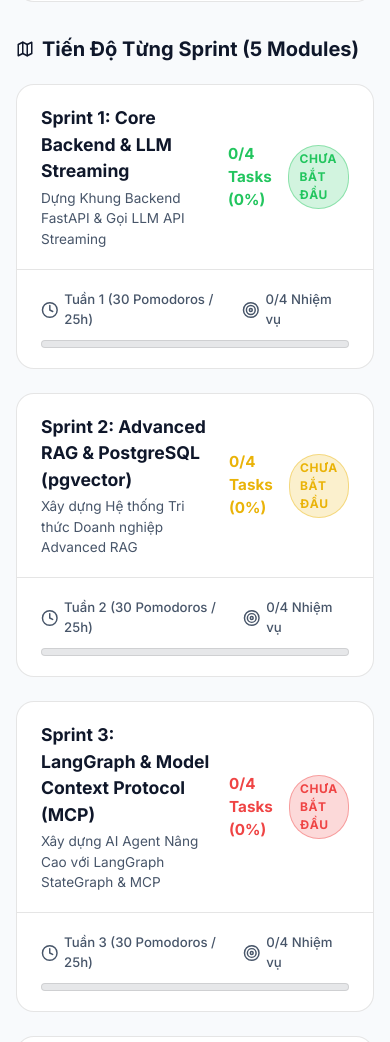
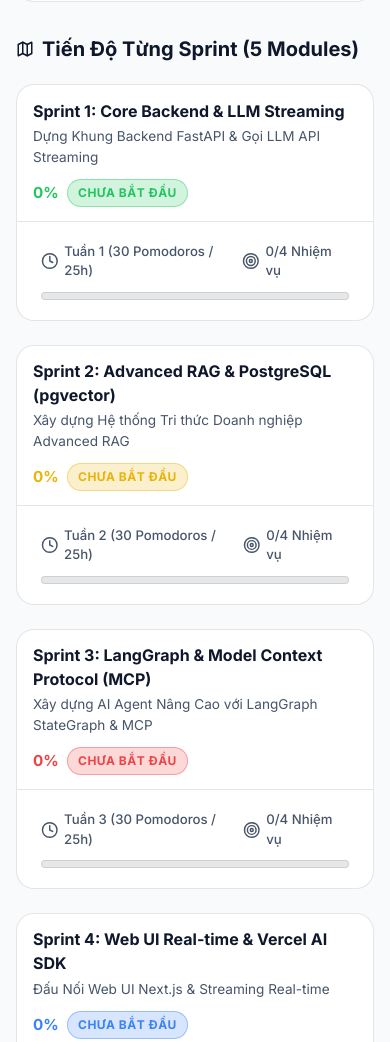
Before and after one commit to thaihuynhquang/AI_Engineer_LangChain_Roadmap_2026, a website built with Vite: page index.html in a window 390 px wide. Shown: the part 1086-2128 px from the top of the page. Built offline with nearby package versions, Linux system fonts and the light colour scheme.

Commit message:
refactor(dashboard): streamline sprint card header and remove duplicate task metrics

```diff
--- a/src/styles/_responsive.css
+++ b/src/styles/_responsive.css
@@ -32,6 +32,15 @@
     .days-grid {
       grid-template-columns: 1fr;
     }
+    .sprint-card-header {
+      padding: 1rem 1.15rem;
+      flex-wrap: wrap;
+      gap: 0.75rem;
+    }
+
+    .sprint-title {
+      font-size: 1rem;
+    }
   }
 
   @media (max-width: 480px) {
@@ -43,5 +52,13 @@
       padding: 0.75rem 0.85rem;
       font-size: 0.82rem;
     }
+
+    .sprint-card-header {
+      padding: 0.85rem 1rem;
+    }
+
+    .sprint-header-left {
+      gap: 0.5rem;
+    }
   }
 }
--- a/src/styles/_views.css
+++ b/src/styles/_views.css
@@ -147,6 +147,8 @@
     font-weight: 700;
     text-transform: uppercase;
     letter-spacing: 0.04em;
+    white-space: nowrap;
+    flex-shrink: 0;
   }
 
   .sprint-title-group {
@@ -860,13 +862,17 @@
   .sprint-header-left {
     display: flex;
     align-items: center;
-    gap: 1rem;
+    gap: 0.75rem;
+    flex-shrink: 0;
+    white-space: nowrap;
   }
 
   .sprint-status-text {
     font-weight: 700;
     font-size: 0.95rem;
     color: var(--status-color, var(--primary));
+    white-space: nowrap;
+    flex-shrink: 0;
   }
 
   .sprint-badge-dynamic {
--- a/src/views/roadmap-view-dashboard.ts
+++ b/src/views/roadmap-view-dashboard.ts
@@ -119,7 +119,7 @@ export class RoadmapViewDashboard extends HTMLElement {
                   </div>
                   <div class="sprint-header-left">
                     <span class="sprint-status-text" style="--status-color: ${sprint.statusColor};">
-                      ${spStat.completedCount}/${spStat.totalCount} Tasks (${spStat.percentage}%)
+                      ${spStat.percentage}%
                     </span>
                     <span class="sprint-badge sprint-badge-dynamic" style="--status-color: ${sprint.statusColor};">
                       ${spStat.percentage === 100 ? 'Đã Xong' : spStat.percentage > 0 ? 'Đang Học' : 'Chưa Bắt Đầu'}
```
